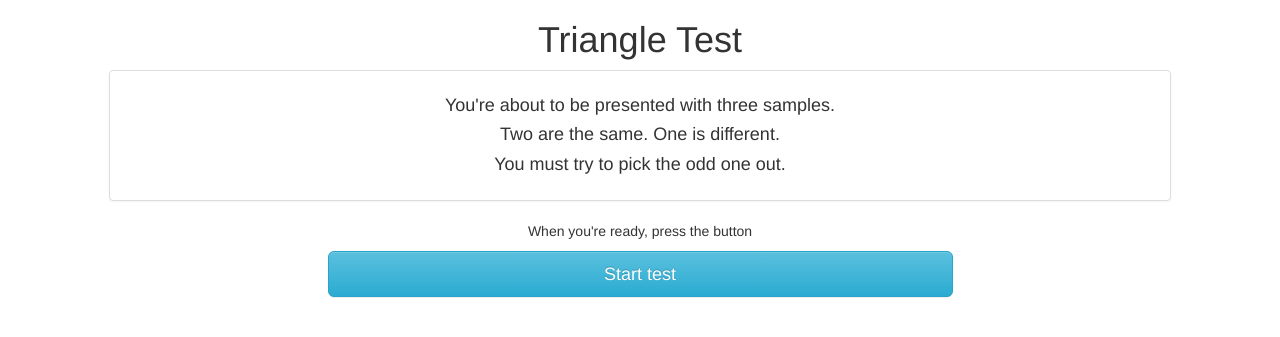
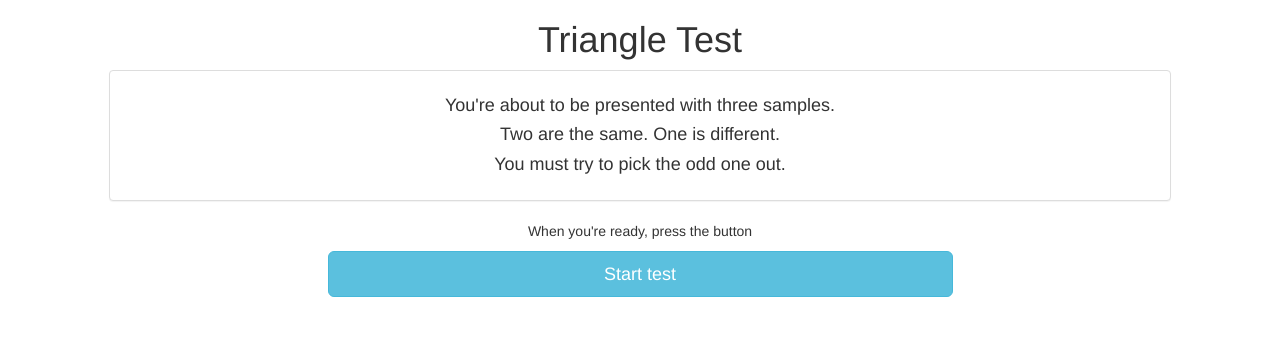
Before and after one commit to CapitalD/triangle-test, a Node server app: page / in a window 1280 px wide. Shown: the top 337 px of the page. Run offline with Node 20, Linux system fonts and the light colour scheme; some libraries are stand-ins or nearby versions.

Commit message:
Removed bootstrap theme

```diff
--- a/views/layout.jade
+++ b/views/layout.jade
@@ -7,7 +7,6 @@ html(lang='en')
 
     title= title
     link(rel='stylesheet', href='https://maxcdn.bootstrapcdn.com/bootstrap/3.3.5/css/bootstrap.min.css')
-    link(rel='stylesheet', href='https://maxcdn.bootstrapcdn.com/bootstrap/3.3.5/css/bootstrap-theme.min.css')
     link(rel='stylesheet', href='/stylesheets/style.css')
 
     block head_end
```
